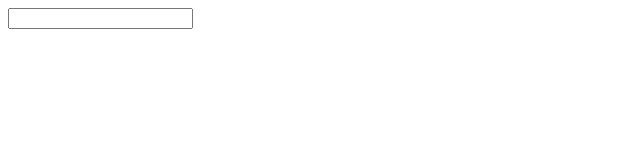
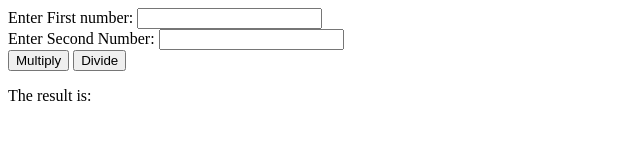
Before and after one commit to Ankitsingh6299/Javascript-practice, a plain HTML site: page index.html in a window 1280 px wide. Shown: the whole page, without its empty margins (0-640 px from the left). Drawn offline with Linux system fonts and the light colour scheme.

Commit message:
Multiply-divide function on UI

```diff
--- /dev/null
+++ b/Mul-Divide.js
@@ -0,0 +1,13 @@
+/*
+Write a JavaScript program to calculate multiplication and division of two numbers (input from user).
+*/
+function multiply(){
+    num1= document.getElementById('number1').value
+    num2=document.getElementById('number2').value
+    document.getElementById('result').innerHTML=num1*num2;
+}
+function divide(){
+    num1= document.getElementById('number1').value
+    num2=document.getElementById('number2').value
+    document.getElementById('result').innerHTML=num1/num2;
+}
--- a/index.html
+++ b/index.html
@@ -1,19 +1,22 @@
 <!DOCTYPE html>
 <html lang="en">
 <head>
-    <script src="./DaysLeft.js"></script>
+    <script src="./Mul-Divide.js"></script>
     <meta charset="UTF-8">
     <meta http-equiv="X-UA-Compatible" content="IE=edge">
     <meta name="viewport" content="width=device-width, initial-scale=1.0">
     <title>JS Practice</title>
 </head>
 <body>
-    <input type="text" id="target"/>
+    Enter First number: <input type="number" id="number1"/><br>
+    Enter Second Number: <input type="number" id="number2"/><br>
   <!--
     <button type="button" onclick="ReverseString('target')">Reverse String !!!</button>
   -->
   <!--<button type="button" onload="generateNumber()" onclick="matchNumber('target')">Check Match!</button> -->
-
-
+  <button type="button" onclick="multiply()">Multiply</button>
+  <button type="button" onclick="divide()">Divide</button>
+  <p>The result is: <br>
+  <span id="result"></span></p>
 </body>
 </html>
```
